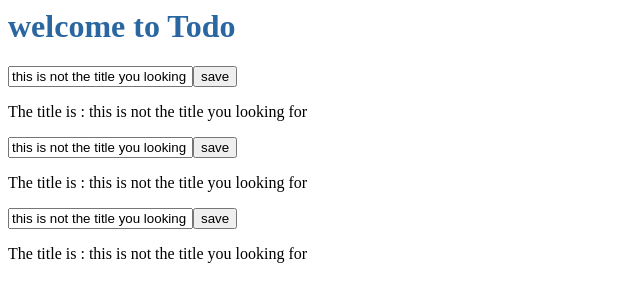
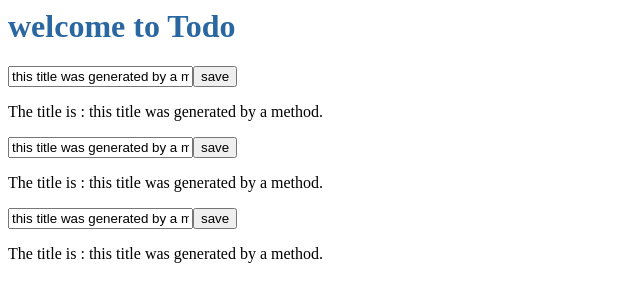
Before and after one commit to Verenasworld/my-to-do-list, an Angular app: page / in a window 1280 px wide. Shown: the top 302 px of the page, without its empty margins (0-640 px from the left). Built offline with nearby package versions, Linux system fonts and the light colour scheme.

Commit message:
1 file modified

```diff
--- a/src/app/input/input.component.ts
+++ b/src/app/input/input.component.ts
@@ -3,9 +3,9 @@ import { Component, OnInit } from '@angular/core';
 @Component({
   selector: 'todo-input',
   template: `
-  <input [value] = "title">
+  <input [value] = "generateTitle()">
   <button>save</button>
-  <p>The title is : {{ title }}</p>
+  <p>The title is : {{ generateTitle() }}</p>
   `
 ,
   styleUrls: ['./input.component.css']
@@ -26,4 +26,8 @@ export class InputComponent implements OnInit {
   changeTitle(newTitle: string){
   this.title = newTitle;
 }
+
+generateTitle():string{
+  return 'this title was generated by a method.';
 }
+}
```
